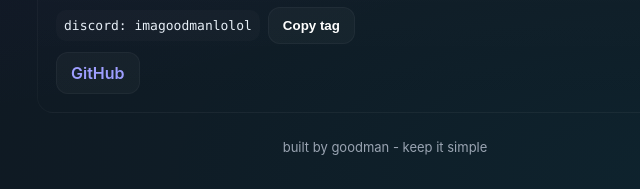
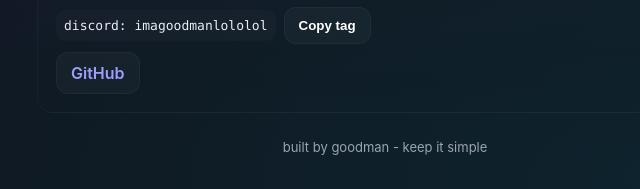
Before and after one commit to imagoodmanloll/paradise, a plain HTML site: page index.html in a window 1280 px wide. Shown: the part 543-732 px from the top of the page, 457-1097 px from the left. Drawn offline with Linux system fonts and the light colour scheme.

Commit message:
Update index.html

```diff
--- a/index.html
+++ b/index.html
@@ -84,7 +84,7 @@
         <h3>Contact & links</h3>
         <p>Drop a message or ping me on Discord.</p>
         <div class="copy-container">
-          <div class="copy">discord: <span id="discordTag">imagoodmanlolol</span></div>
+          <div class="copy">discord: <span id="discordTag">imagoodmanlololol</span></div>
           <button class="btn" id="copyBtn">Copy tag</button>
         </div>
         <div class="btn-group">
```
